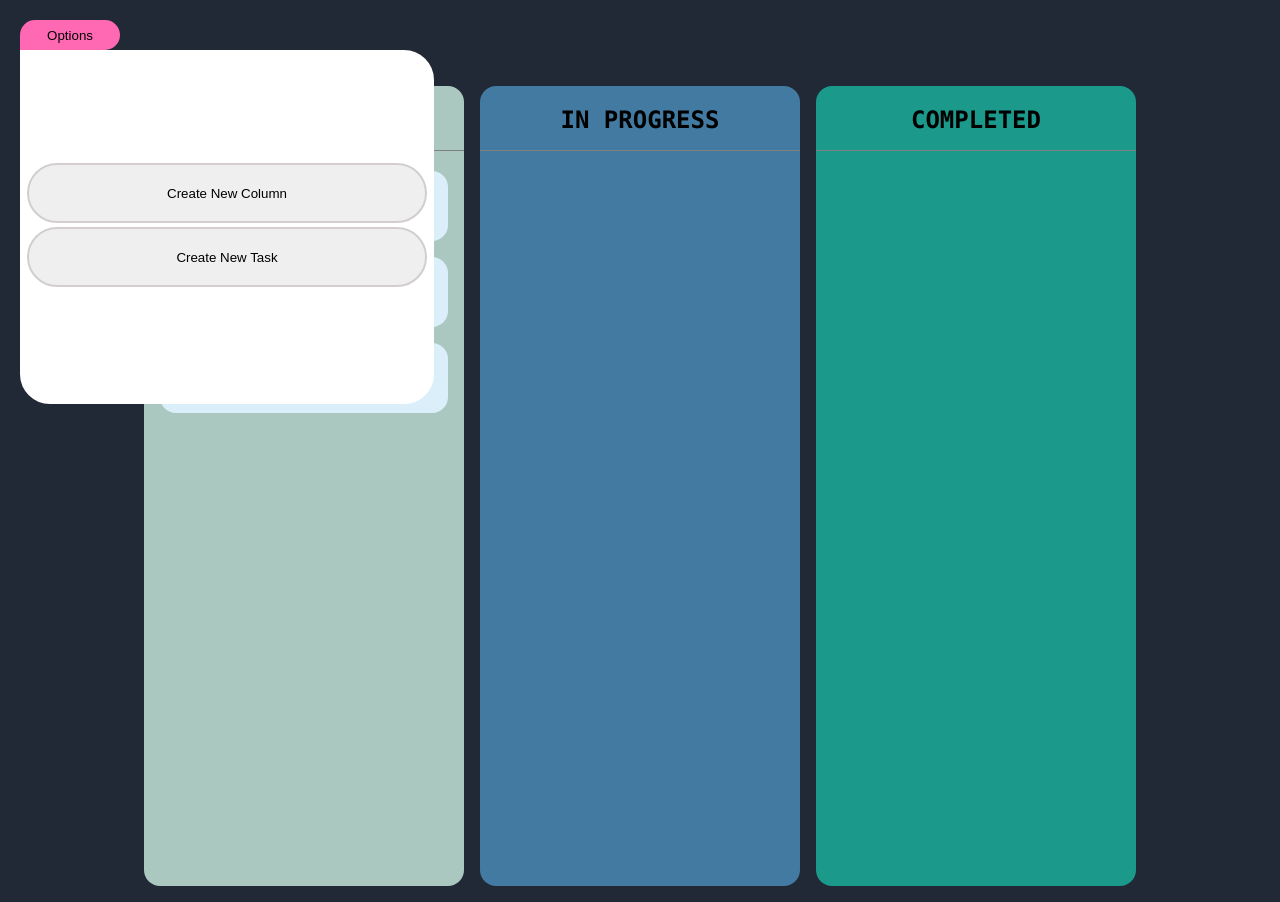
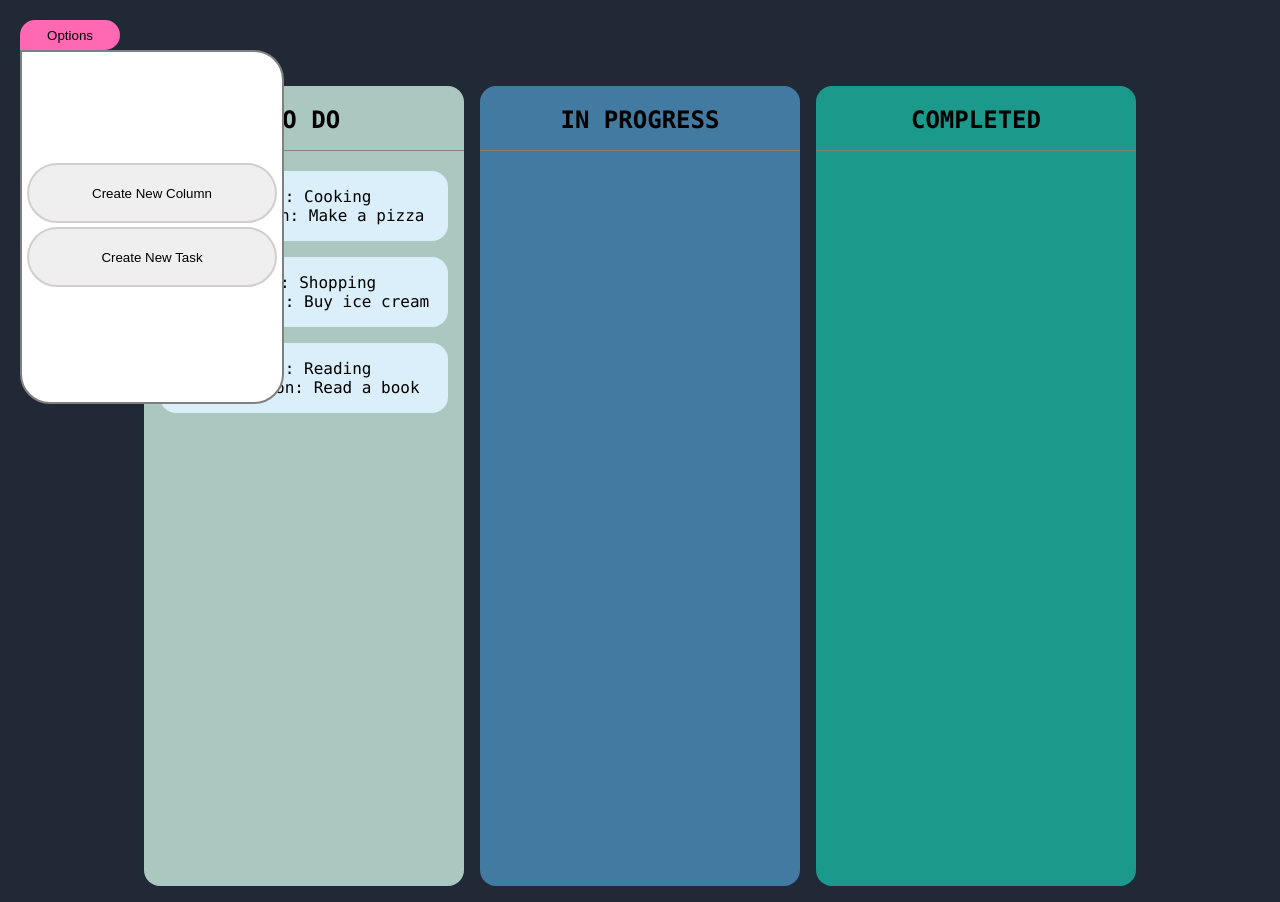
Before and after one commit to sohaibmh/task-board, a React (Create React App) app: page / in a window 1280 px wide. Both pictures are taken after a click on the button "Options". Built offline with nearby package versions, Linux system fonts and the light colour scheme; the HTML template or start-up script is replaced by a standard one.

Commit message:
fixed menubar display

```diff
--- a/src/components/CSS/MenuBar.css
+++ b/src/components/CSS/MenuBar.css
@@ -1,7 +1,4 @@
 .menuBar {
-  /* display: grid; */
-  /* grid-template-rows: 100px 200px; */
-  /* float: right; */
   padding: 20px;
 }
 
@@ -20,10 +17,10 @@
   align-items: center;
   justify-content: center;
   min-height: 300px;
-  min-width: 400px;
+  min-width: 250px;
   border-radius: 0px 30px 30px 30px;
   position: absolute;
-  border: 2px solid;
+  border: 2px solid gray;
 }
 
 .menuBarButtons {
@@ -42,7 +39,7 @@
 
 .options {
   min-height: 300px;
-  min-width: 400px;
+  min-width: 250px;
   display: flex;
   align-items: center;
   flex-direction: column;
--- a/src/components/MenuBar.js
+++ b/src/components/MenuBar.js
@@ -28,7 +28,7 @@ const MenuBar = () => {
   const options = () => {
     return (
       <>
-        <div className="options" ref={wrapperRef}>
+        <div className="options">
           {showNewTaskForm ? null : (
             <button
               className="menuBarButtons"
@@ -56,7 +56,7 @@ const MenuBar = () => {
 
   return (
     <>
-      <div className="menuBar">
+      <div className="menuBar" ref={wrapperRef}>
         <button
           className="optionsButton"
           onClick={() => setExpandOptions(!expandOptions)}
```
